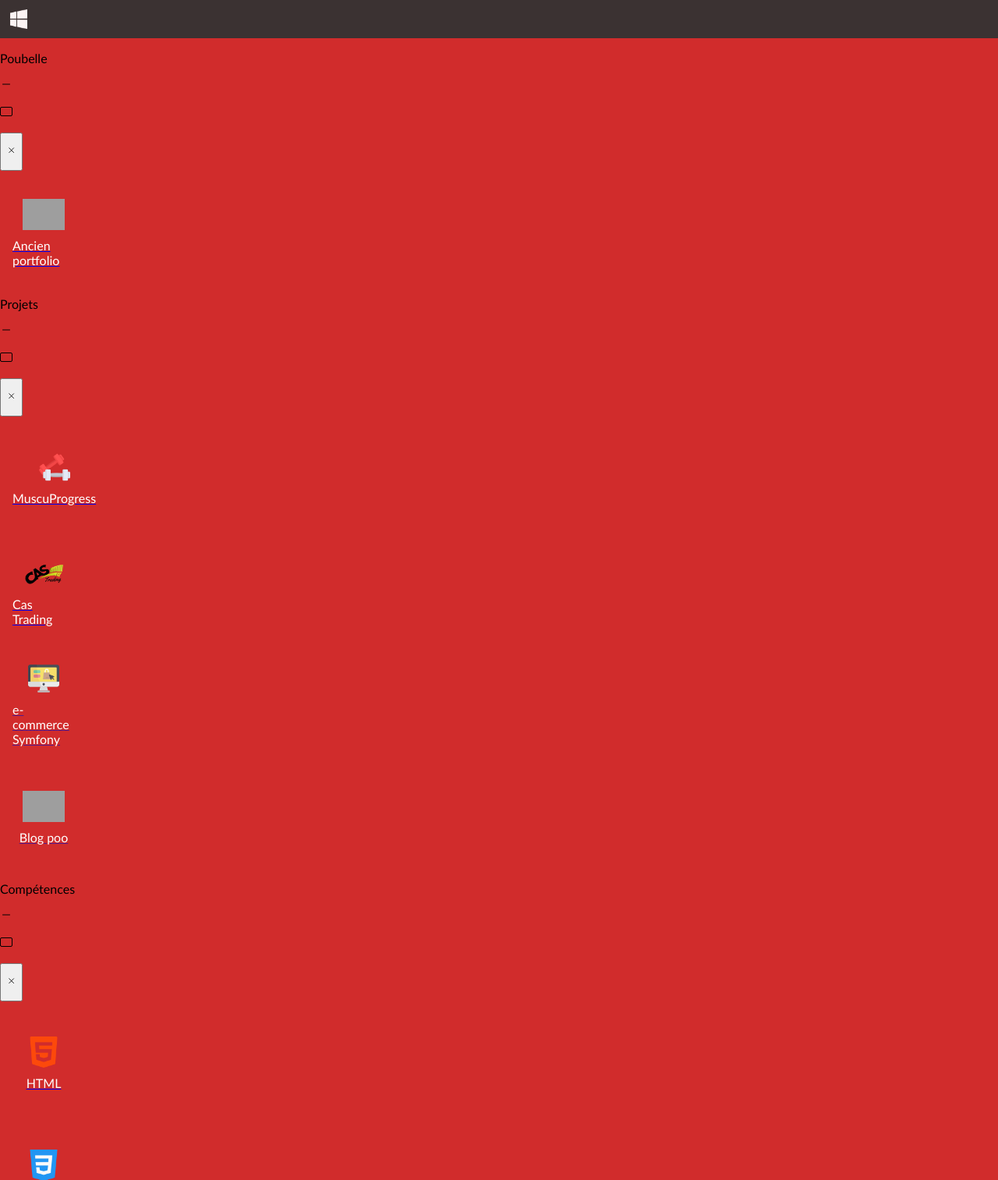
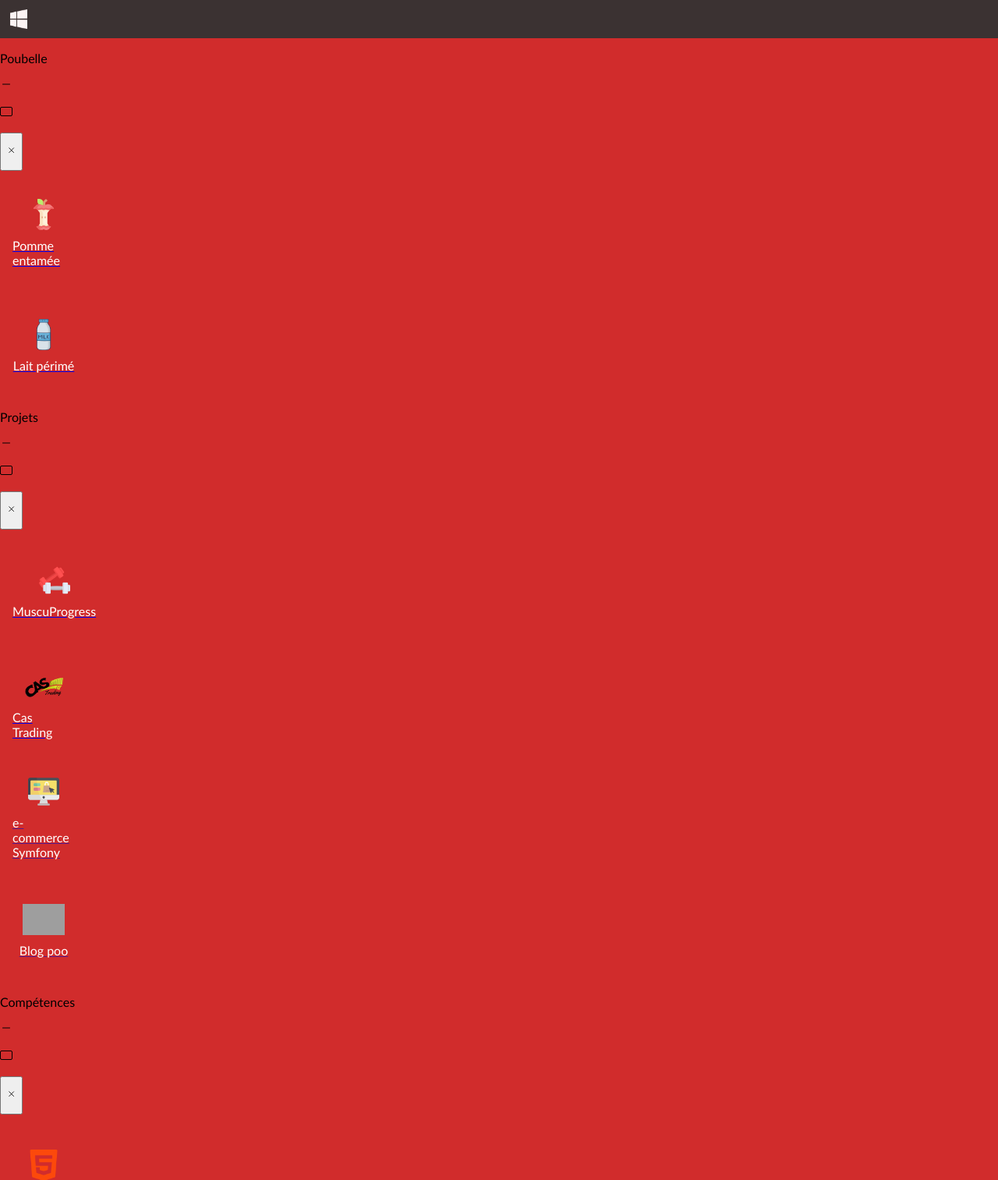
Before and after one commit to WassimSss/portfolio, a PHP site: page / in a window 1280 px wide. Shown: the part 751-2264 px from the top of the page at 78% size. Run offline with PHP 8.4, Linux system fonts and the light colour scheme; data that the repository does not hold is empty; grey boxes are pictures that could not be loaded.

Commit message:
modification de la poubelle

```diff
--- a/index.php
+++ b/index.php
@@ -8,6 +8,7 @@ require_once 'mail.php'; ?>
     <meta http-equiv="X-UA-Compatible" content="IE=edge">
     <meta name="viewport" content="width=device-width, initial-scale=1.0">
     <link rel="stylesheet" href="./css/style.css">
+    <link rel="icon" href="./images/windows-logo.png">
     <title>Portfolio - Wassim Salmi</title>
 </head>
 
@@ -75,10 +76,17 @@ require_once 'mail.php'; ?>
             <div id="content_popup_trash">
                 <a href="http://muscuprogress.alwaysdata.net/" target="_blank">
                     <div class="app">
-                        <img class="app_image" src="./images/parchemin-ancien.png" alt="Ancien portfolio">
-                        <p class="app_title">Ancien portfolio</p>
+                        <img class="app_image" src="./images/pomme.png" alt="pomme">
+                        <p class="app_title">Pomme entamée</p>
                     </div>
                 </a>
+                <a href="https://www.flaticon.com/fr/icones-gratuites/lait" target="_blank">
+                    <div class="app">
+                        <img class="app_image" src="./images/bouteille-de-lait.png" alt="lait">
+                        <p class="app_title">Lait périmé</p>
+                    </div>
+                </a>
+
             </div>
         </div>
     </div>
@@ -365,9 +373,9 @@ require_once 'mail.php'; ?>
                         <ion-icon name="tablet-landscape-outline"></ion-icon>
                     </p>
                     <button id="close_screen" class="close" onclick="closePopup(this)">
-                    <p>
-                        <ion-icon name="close-outline"></ion-icon>
-                    </p>
+                        <p>
+                            <ion-icon name="close-outline"></ion-icon>
+                        </p>
                     </button>
                 </div>
             </div>
```
Also changed, not shown: images/bouteille-de-lait.png (added), images/pomme.png (added).
